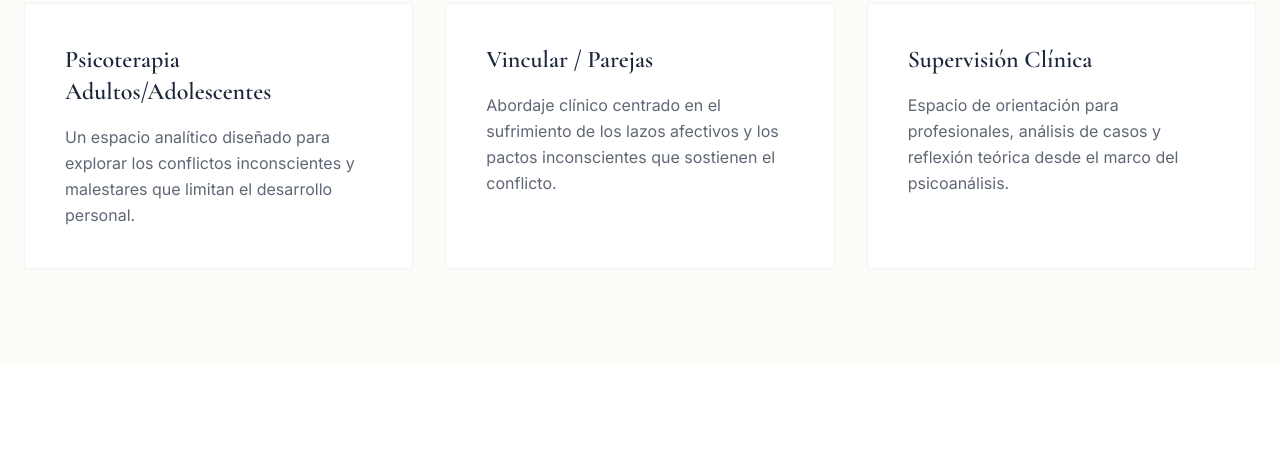
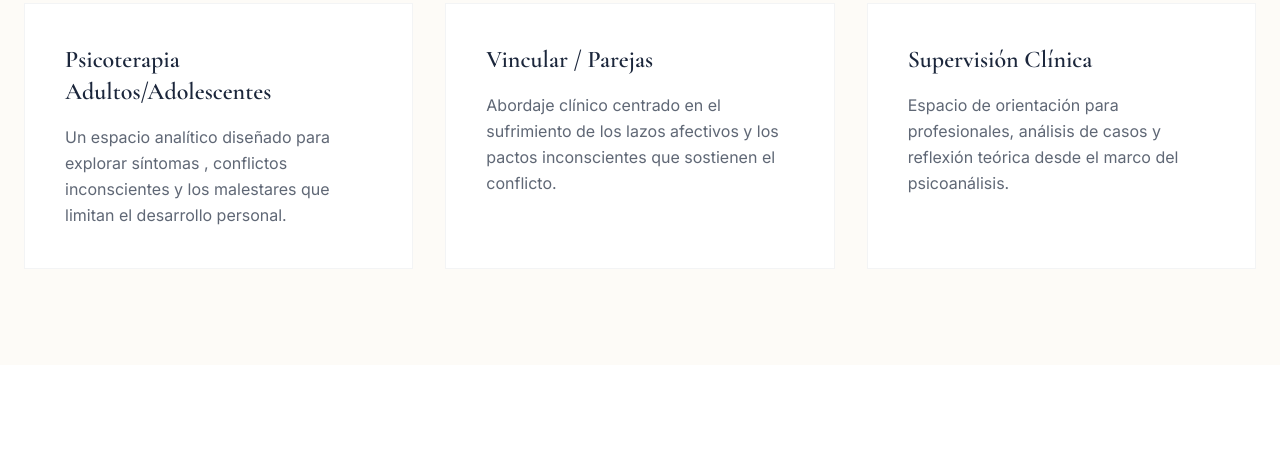
Before and after one commit to pspablovillate-lab/pablovillate, a plain HTML site: page index.html in a window 1280 px wide. Shown: the part 1437-1893 px from the top of the page. Drawn offline with nearby package versions, Linux system fonts and the light colour scheme.

Commit message:
Actualizar index.html

```diff
--- a/index.html
+++ b/index.html
@@ -87,7 +87,7 @@
         <div class="max-w-7xl mx-auto px-6 grid md:grid-cols-3 gap-8">
             <div class="bg-white p-10 border border-navy/5">
                 <h3 class="font-serif text-2xl font-semibold mb-4">Psicoterapia Adultos/Adolescentes</h3>
-                <p class="text-navy/70 font-normal leading-relaxed">Un espacio analítico diseñado para explorar los conflictos inconscientes y malestares que limitan el desarrollo personal.</p>
+                <p class="text-navy/70 font-normal leading-relaxed">Un espacio analítico diseñado para explorar síntomas , conflictos inconscientes y los malestares que limitan el desarrollo personal.</p>
             </div>
             <div class="bg-white p-10 border border-navy/5">
                 <h3 class="font-serif text-2xl font-semibold mb-4">Vincular / Parejas</h3>
```
